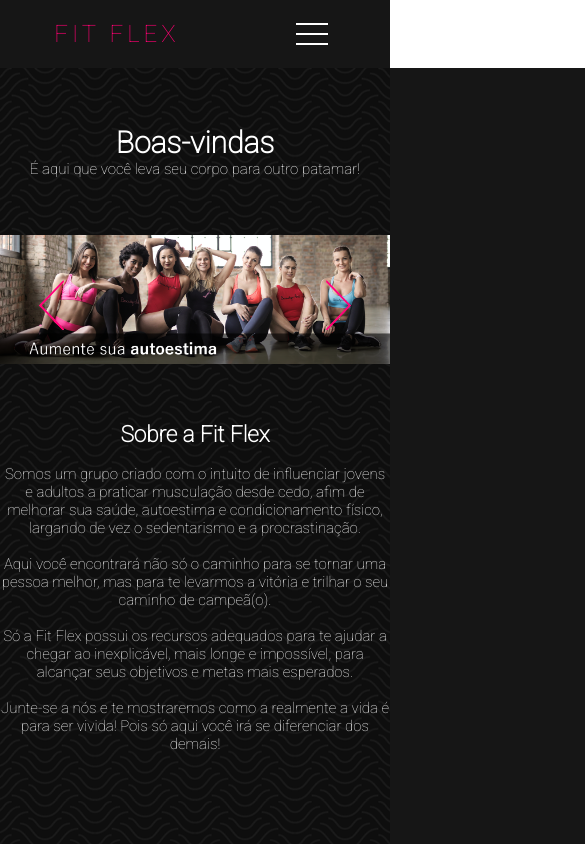
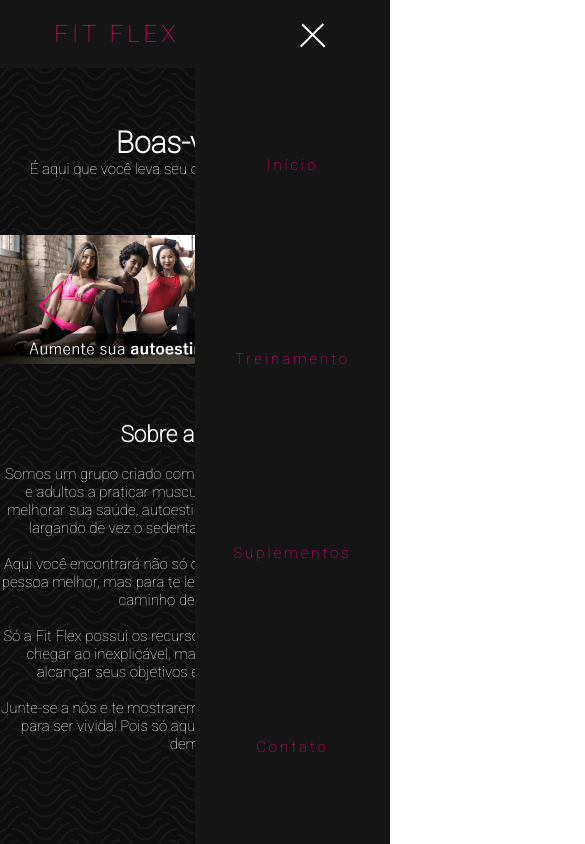
Before and after one commit to Baquin/Fit-Flex, a plain HTML site: page index.html in a window 390 px wide. Both pictures are taken after a click on the element 311 px from the left and 33 px from the top of the page. Shown: the top 844 px of the page, 585 px wide, since content can reach past the window. Drawn offline with nearby package versions, Linux system fonts and the light colour scheme.

Commit message:
third commit

```diff
--- a/contato.html
+++ b/contato.html
@@ -61,7 +61,7 @@
             </div>
         </div>
     </footer>
-    <script src="mobile-navbar.js"></script>
+    <script src="./js/mobile-navbar.js"></script>
 
 </body>
 
--- a/css/main.css
+++ b/css/main.css
@@ -77,7 +77,7 @@ main {
 }
 .nav-list.active {
     transform: translateX(0);
-    transition: transform 0.3s ease-in;
+    z-index: 10;
   }
 @keyframes navLinkFade {
     from {
@@ -96,7 +96,7 @@ main {
     opacity: 0;
 }
 .mobile-menu.active .line3 {
-    transform: rotate(45deg) translate(-5px, 7px);
+    transform: rotate(45deg) translate(-5px, -7px);
 }
 .boas-vindas {
     font-size: 15px;
--- a/index.html
+++ b/index.html
@@ -90,7 +90,7 @@
             </div>
         </div>
     </footer>
-    <script src="mobile-navbar.js"></script>
+    <script src="./js/mobile-navbar.js"></script>
     <script type="text/javascript" src="./js/jquery.js"></script>
     <script type="text/javascript" src="./js/jquery-migrate.js"></script>
     <script type="text/javascript" src="./js/slick.min.js"></script>
--- a/js/mobile-navbar.js
+++ b/js/mobile-navbar.js
@@ -2,26 +2,27 @@ class MobileNavbar {
     constructor(mobileMenu, navList, navLinks) {
         this.mobileMenu = document.querySelector(mobileMenu);
         this.navList = document.querySelector(navList);
-        this.navLinks = document.querySelector(navLinks);
+        this.navLinks = document.querySelectorAll(navLinks);
         this.activeClass = "active";
         this.handleClick = this.handleClick.bind(this);
     }
-    animeteLinks() {
+    animateLinks() {
         this.navLinks.forEach((link, index) => {
             link.style.animation
                 ? (link.style.animation = "")
-                : (link.style.animation = 'navLinkFade 0.5s ease forwards ${index / 7 + 0.3}s');
+                : (link.style.animation = `navLinkFade 0.5s ease forwards ${index / 7 + 0.3
+                    }s`);
         });
     }
     handleClick() {
-        this.navList.calssList.toggle(this.activeClass);
+        this.navList.classList.toggle(this.activeClass);
         this.mobileMenu.classList.toggle(this.activeClass);
         this.animateLinks();
     }
     addClickEvent() {
         this.mobileMenu.addEventListener("click", this.handleClick);
     }
-    Init() {
+    init() {
         if (this.mobileMenu) {
             this.addClickEvent();
         }
@@ -30,7 +31,7 @@ class MobileNavbar {
 }
 const mobileNavbar = new MobileNavbar(
     ".mobile-menu",
-    ".nav-list li",
+    ".nav-list",
     ".nav-list li",
 );
-mobileNavbar.Init();
+mobileNavbar.init();
```
Also changed, not shown: suplementos.html (+1 -1 lines), treinamento.html (+1 -1 lines), template.txt.
